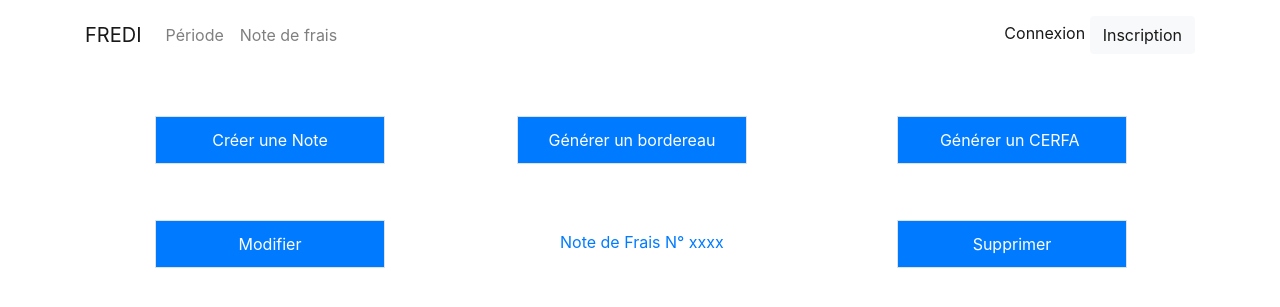
After one commit to MBourdim/PPE-FREDI, a PHP site: page /display_notes.php in a window 1280 px wide. The commit adds this page. Shown: the top 307 px of the page. Run offline with PHP 8.4, Linux system fonts and the light colour scheme.

Commit message:
ajout display_note

```diff
--- /dev/null
+++ b/display_notes.php
@@ -0,0 +1,36 @@
+<!DOCTYPE html>
+<html>
+
+<head>
+    <meta charset="utf-8">
+    <meta name="viewport" content="width=device-width, initial-scale=1.0, shrink-to-fit=no">
+    <title>display_note</title>
+    <link rel="stylesheet" href="assets/bootstrap/css/bootstrap.min.css">
+    <link rel="stylesheet" href="assets/css/styles.css">
+</head>
+
+<body>
+<?php require_once('include/nav.php'); ?>
+    <div>
+        <div class="container" style="margin-top: 0px;">
+            <div class="row" style="margin-top: 46px;">
+                <div class="col-md-4"><button class="btn btn-primary border rounded-0 float-right" type="button" style="width: 230px;margin: 0px;height: 48px;padding: 6px 12px;min-height: 0px;max-height: none;margin-left: 6px;margin-right: 50px;margin-bottom: 9px;">Créer une Note</button></div>
+                <div
+                    class="col-md-4" style="padding-right: 0px;padding-top: 10px;"><button class="btn btn-primary border rounded-0 float-left" type="button" style="width: 230px;margin: 0px;height: 48px;margin-right: 7px;margin-bottom: 10px;margin-left: 52px;margin-top: -10px;">Générer un bordereau</button></div>
+            <div
+                class="col-md-4"><button class="btn btn-primary border rounded-0 float-left" type="button" style="width: 230px;margin: 0px;height: 48px;margin-right: 7px;margin-bottom: 10px;margin-left: 52px;margin-top: 0px;">Générer un CERFA&nbsp;</button></div>
+    </div>
+    <div class="row" style="margin-top: 46px;">
+        <div class="col-md-4"><button class="btn btn-primary border rounded-0 float-right" type="button" style="width: 230px;margin: 0px;height: 48px;padding: 6px 12px;min-height: 0px;max-height: none;margin-left: 6px;margin-right: 50px;margin-bottom: 9px;">Modifier</button></div>
+        <div
+            class="col-md-4" style="padding-right: 0px;padding-top: 10px;"><a href="#" style="width: auto;margin-top: 15px;margin-right: 0px;margin-left: 95px;margin-bottom: 0px;min-height: 0px;max-height: 0px;min-width: 0px;max-width: 0px;padding-bottom: 0px;padding-top: 0px;padding-right: 0px;padding-left: 0px;">Note de Frais N° xxxx</a></div>
+    <div
+        class="col-md-4"><button class="btn btn-primary border rounded-0 float-left" type="button" style="width: 230px;margin: 0px;height: 48px;margin-right: 7px;margin-bottom: 10px;margin-left: 52px;margin-top: 0px;">Supprimer</button></div>
+        </div>
+        </div>
+        </div>
+        <script src="assets/js/jquery.min.js"></script>
+        <script src="assets/bootstrap/js/bootstrap.min.js"></script>
+</body>
+
+</html>
--- a/include/nav.php
+++ b/include/nav.php
@@ -3,7 +3,7 @@
         <div class="collapse navbar-collapse" id="navcol-1">
             <ul class="nav navbar-nav mr-auto">
                 <li class="nav-item" role="presentation"><a class="nav-link" href="#">Période</a></li>
-                <li class="nav-item" role="presentation"><a class="nav-link" href="#">Note de frais</a></li>
+                <li class="nav-item" role="presentation"><a class="nav-link" href="display_notes.php">Note de frais</a></li>
             </ul>
             <span class="navbar-text actions">
                 <?php
```
Also changed, not shown: fdhgfdhgfdhgfd.txt (deleted).
